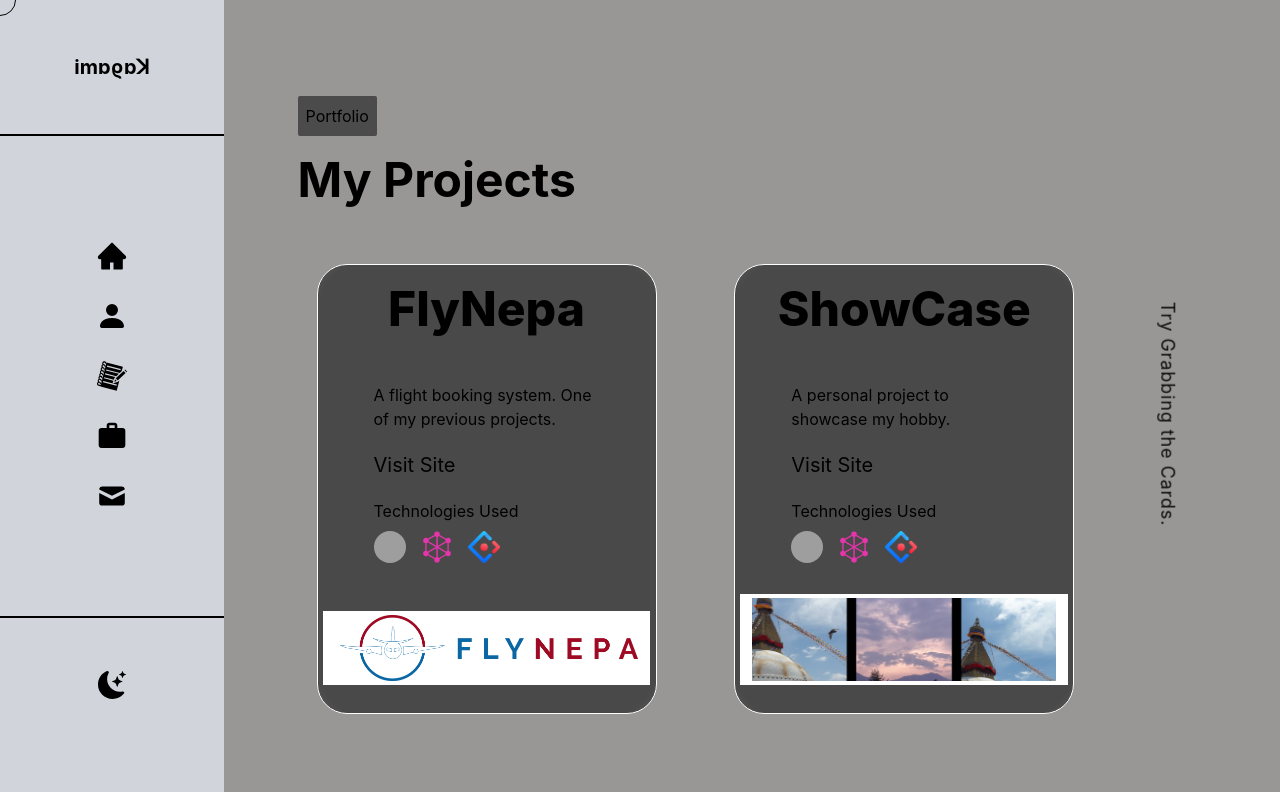
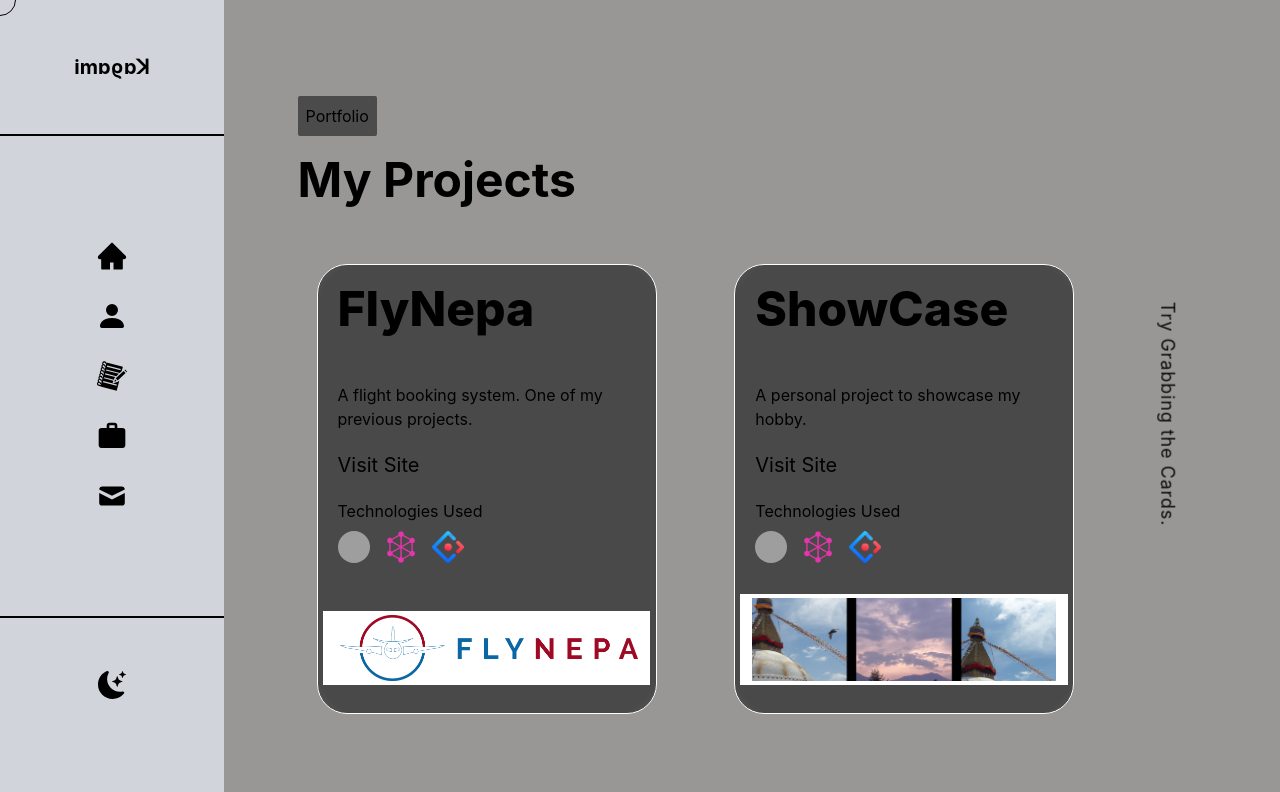
Before and after one commit to tilakoli/project_v2, a Next.js app: page /Work in a window 1280 px wide. Shown: the top 792 px of the page. Built offline with nearby package versions, Linux system fonts and the light colour scheme; grey boxes are pictures that could not be loaded.

Commit message:
update 3d card

```diff
--- a/Components/Card/TestCard.js
+++ b/Components/Card/TestCard.js
@@ -30,11 +30,11 @@ const TestCard = (props) => {
           dragElastic={0.18}
           dragConstraints={{ top: 0, left: 0, right: 0, bottom: 0 }}
           whileTap={{ cursor: "grabbing" }}
-          className="flex items-center justify-center w-[300px] md:w-[340px] min-h-[400px] md:min-h-[450px] bg-black/40 backdrop-blur-sm rounded-[30px] border-[1px] text-white border-white px-[40px] pb-[24px] cursor-grab relative"
+          className="px-5 flex items-center justify-center w-[300px] md:w-[340px] min-h-[400px] md:min-h-[450px] bg-black/40 backdrop-blur-sm rounded-[30px] border-[1px] text-white border-white  pb-[24px] cursor-grab relative"
         >
           <motion.h1
             style={{ x, y, rotateX, rotateY, z: 100000 }}
-            className="absolute left-0 flex items-center justify-center w-full text-3xl font-extrabold text-black capitalize dark:text-secondary md:text-5xl top-5"
+            className="absolute left-0 flex items-center justify-start w-full px-5 text-3xl font-extrabold text-black capitalize dark:text-secondary md:text-5xl top-5"
           >
             {props.projectsData?.projectFirstName}
             <span className="">{props.projectsData?.projectSecondName}</span>
@@ -42,11 +42,9 @@ const TestCard = (props) => {
           {/* -------------------card body ----------------- */}
           <motion.div
             style={{ x, y, rotateX, rotateY, z: 100000 }}
-            className="flex flex-col gap-5 p-4 text-black  dark:text-[#ffffff]"
+            className="flex flex-col gap-5 text-black  dark:text-[#ffffff]"
           >
-            <motion.p className="max-w-[300px] ">
-              {props.projectsData?.description}
-            </motion.p>
+            <motion.p className="">{props.projectsData?.description}</motion.p>
             <Link href={props.projectsData?.link}>
               <a
                 target="_blank"
```
